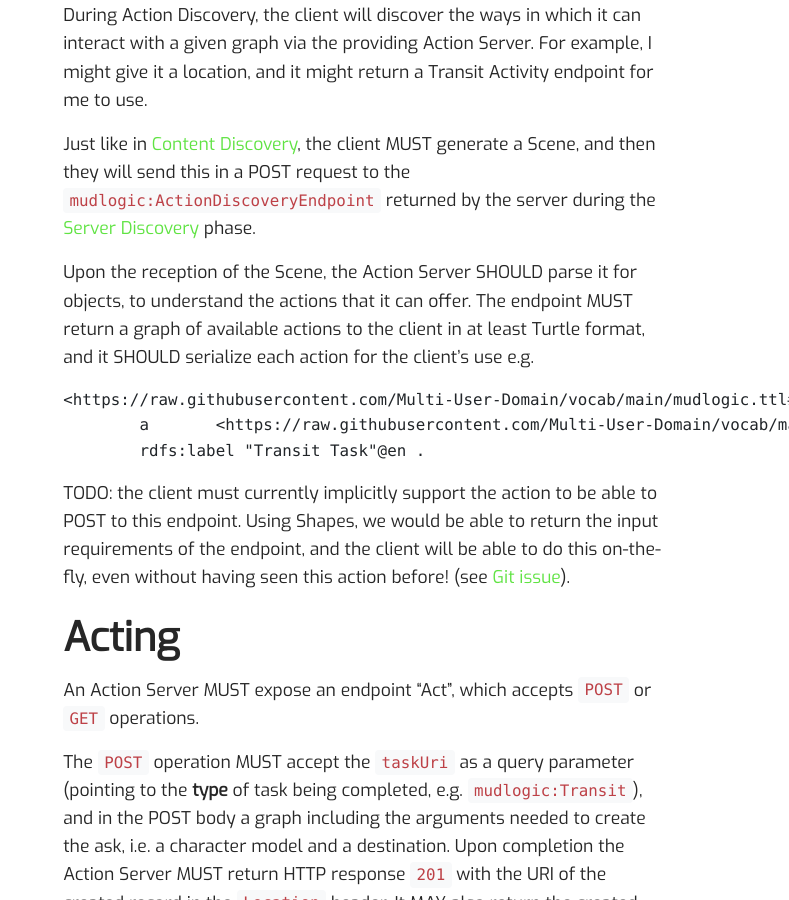
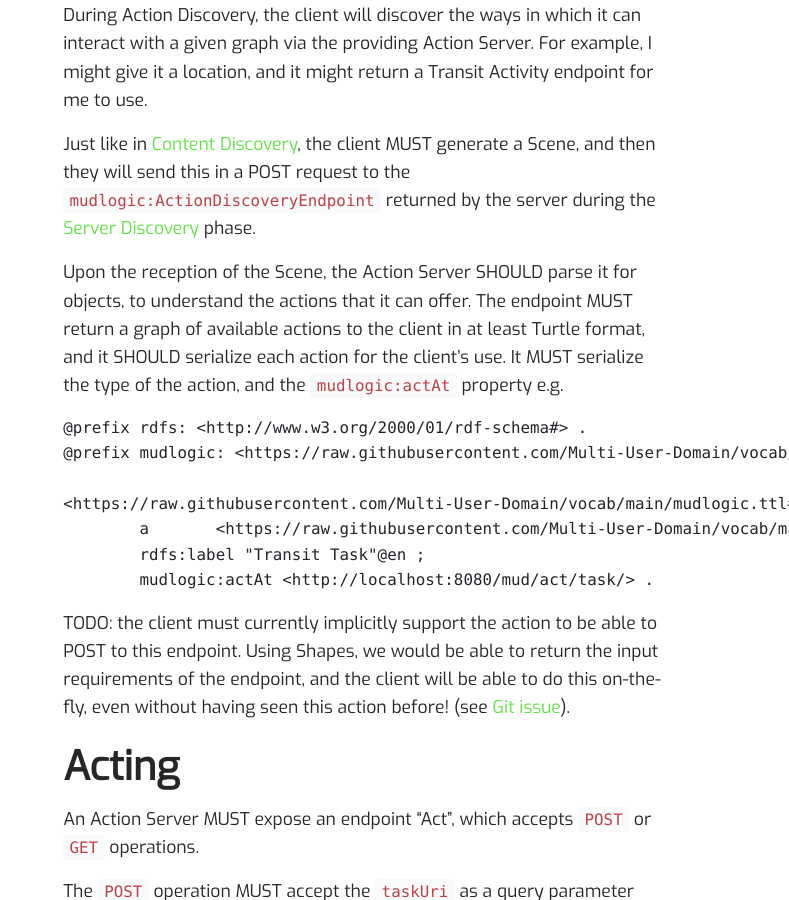
Before and after one commit to Multi-User-Domain/Multi-User-Domain.github.io, a Jekyll site: the page built from _docs/05-action-server.md, in a window 1280 px wide and 900 px high, scrolled down 810 px. Shown: the whole window, without its empty margins (491-1280 px from the left). Built offline with Jekyll 4.4.1, drawn with Linux system fonts in a browser that asks for light colours; nearby versions of some CDN libraries.

Commit message:
added actedAt to discovery docs

````diff
--- a/_docs/05-action-server.md
+++ b/_docs/05-action-server.md
@@ -16,12 +16,16 @@ During Action Discovery, the client will discover the ways in which it can inter
 
 Just like in [Content Discovery]({{ 'docs/04-content-server' | relative_url }}), the client MUST generate a Scene, and then they will send this in a POST request to the `mudlogic:ActionDiscoveryEndpoint` returned by the server during the [Server Discovery]({{ 'docs/02-server-discovery' | relative_url }}) phase.
 
-Upon the reception of the Scene, the Action Server SHOULD parse it for objects, to understand the actions that it can offer. The endpoint MUST return a graph of available actions to the client in at least Turtle format, and it SHOULD serialize each action for the client's use e.g.
+Upon the reception of the Scene, the Action Server SHOULD parse it for objects, to understand the actions that it can offer. The endpoint MUST return a graph of available actions to the client in at least Turtle format, and it SHOULD serialize each action for the client's use. It MUST serialize the type of the action, and the `mudlogic:actAt` property e.g.
 
 ```
+@prefix rdfs: <http://www.w3.org/2000/01/rdf-schema#> .
+@prefix mudlogic: <https://raw.githubusercontent.com/Multi-User-Domain/vocab/main/mudlogic.ttl#> .
+
 <https://raw.githubusercontent.com/Multi-User-Domain/vocab/main/mudlogic.ttl#Transit>
         a       <https://raw.githubusercontent.com/Multi-User-Domain/vocab/main/mudlogic.ttl#Task> ;
-        rdfs:label "Transit Task"@en .
+        rdfs:label "Transit Task"@en ;
+        mudlogic:actAt <http://localhost:8080/mud/act/task/> .
 ```
 
 TODO: the client must currently implicitly support the action to be able to POST to this endpoint. Using Shapes, we would be able to return the input requirements of the endpoint, and the client will be able to do this on-the-fly, even without having seen this action before! (see [Git issue](https://github.com/Multi-User-Domain/mud-jena/issues/44)).
````
